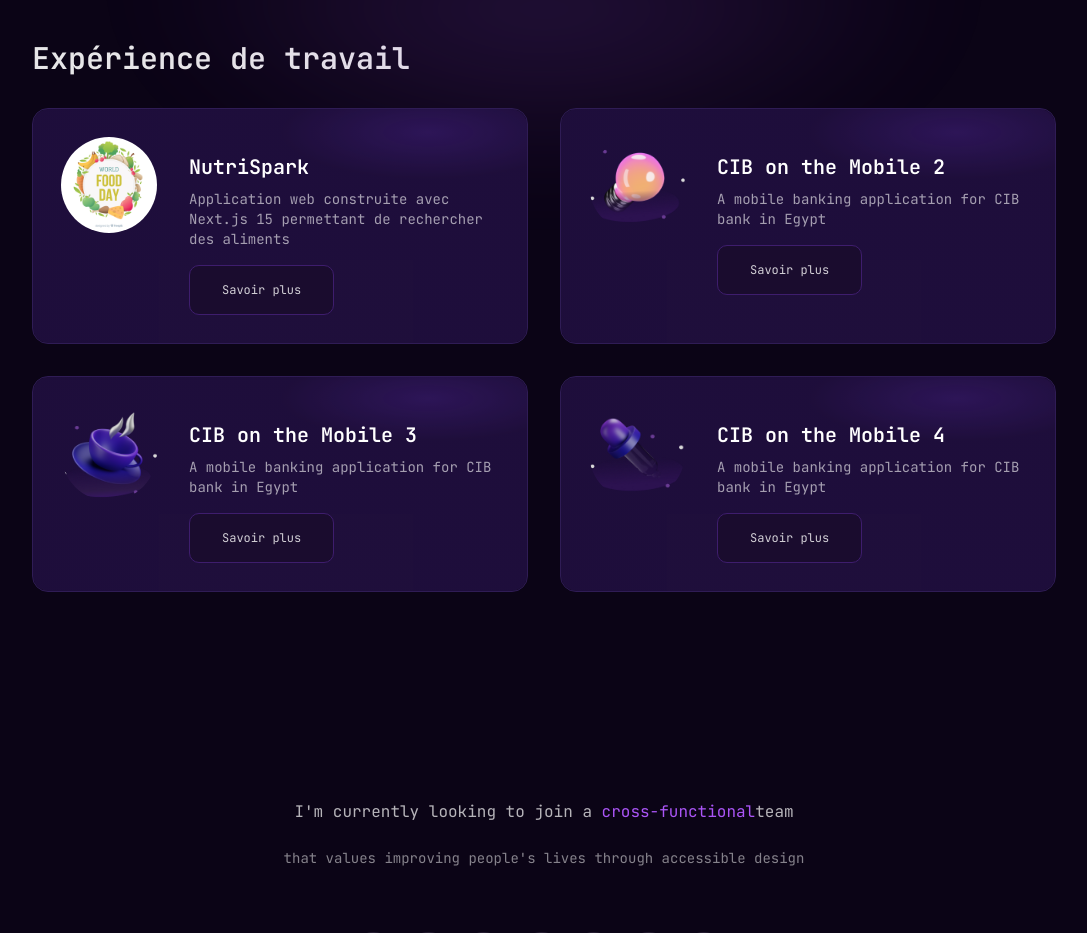
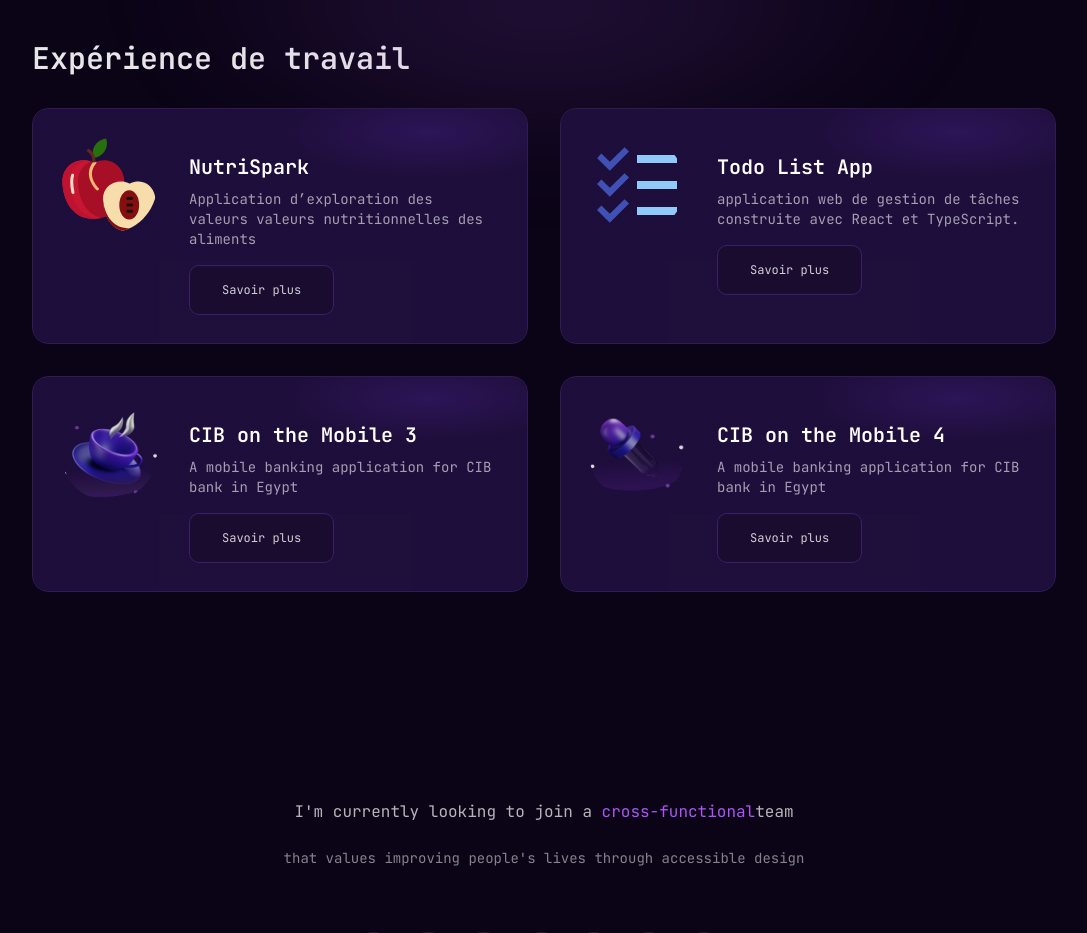
Before and after one commit to FranckDev7/portfolio-next-16, a Next.js app: page / in a window 1280 px wide. Shown: the part 920-1853 px from the top of the page, without its empty margins (96-1183 px from the left). Built offline with nearby package versions, Linux system fonts and the light colour scheme.

Commit message:
Ajout des icons pour NutriSpark et TodoListApp

```diff
--- a/src/components/WorkExperience.tsx
+++ b/src/components/WorkExperience.tsx
@@ -16,18 +16,18 @@
   {
     title: 'NutriSpark',
     description: `
-        Application web construite avec Next.js 15 permettant de rechercher des aliments
+        Application d’exploration des valeurs valeurs nutritionnelles des aliments
       `,
-    image: '/images/work-experience-1.jpg',
+    image: '/images/food.svg',
     link: 'https://nutri-spark.vercel.app/',
   },
   {
-    title: 'CIB on the Mobile 2',
+    title: 'Todo List App',
     description: `
-        A mobile banking application for CIB bank in Egypt
+        application web de gestion de tâches construite avec React et TypeScript.
       `,
-    image: '/images/work-experience-2.png',
-    link: '#',
+    image: '/images/todo-list.svg',
+    link: 'todo-list-react-19.vercel.app',
   },
   {
     title: 'CIB on the Mobile 3',
```
Also changed, not shown: public/images/food.svg (added), public/images/todo-list.svg (added).
